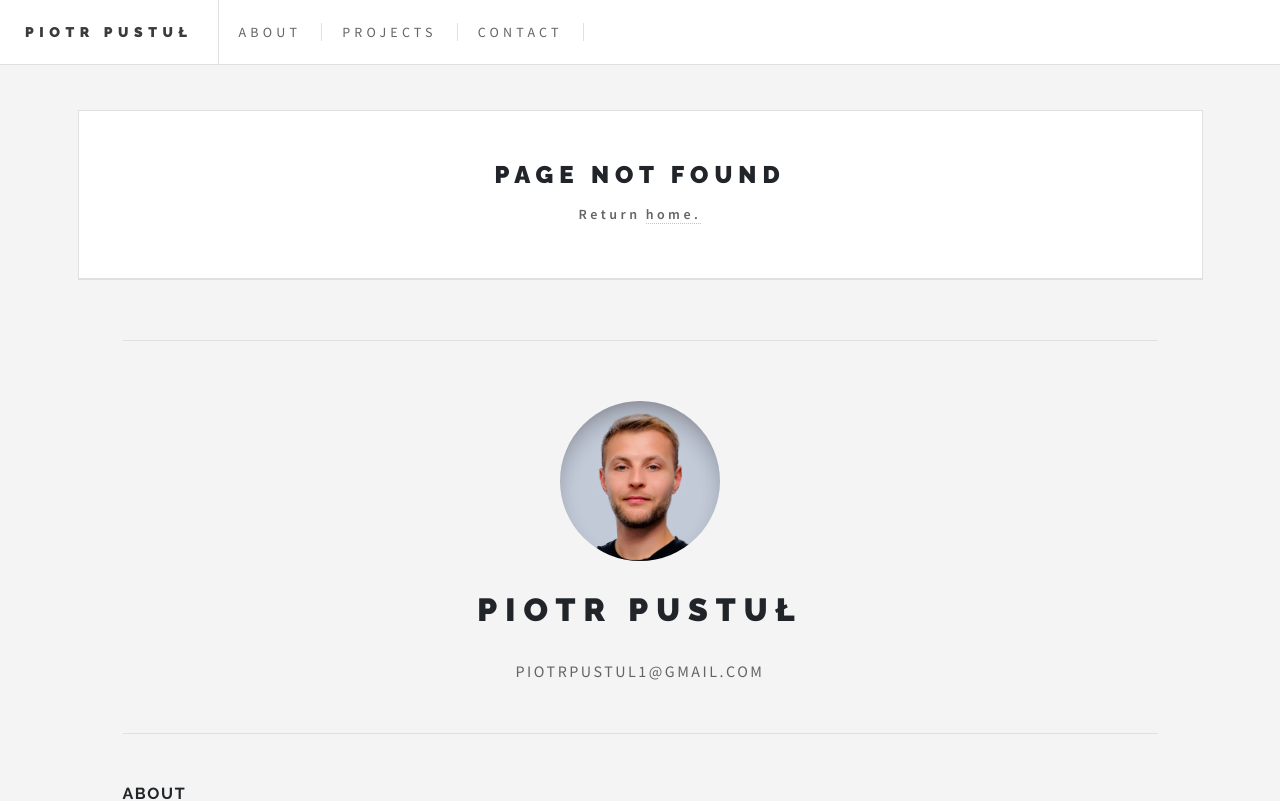
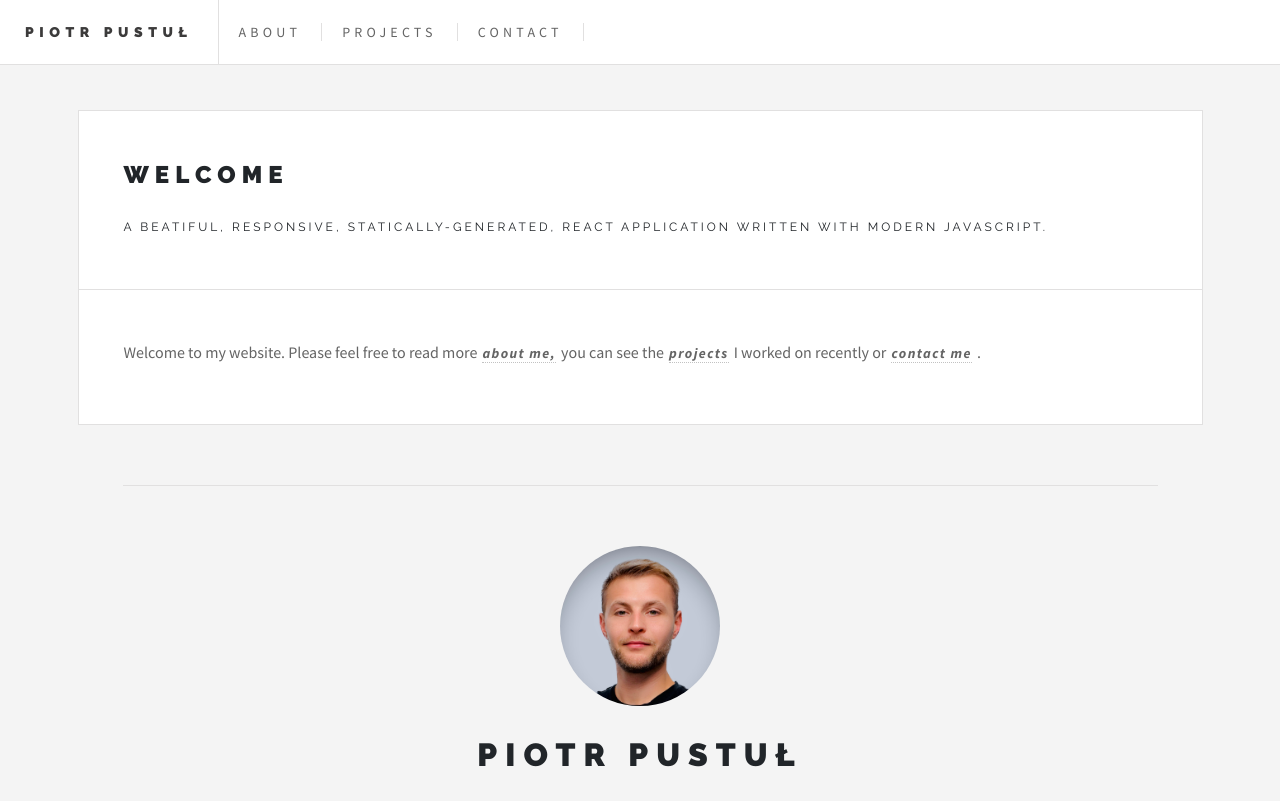
Before and after one commit to PiotrPustul/piotrpustul, a React (Create React App) app: page / in a window 1280 px wide. Shown: the top 801 px of the page. Built offline with nearby package versions, Linux system fonts and the light colour scheme.

Commit message:
link changes

```diff
--- a/src/js/components/FooterIcons.js
+++ b/src/js/components/FooterIcons.js
@@ -7,7 +7,7 @@ const FooterIcons = () => {
   return (
     <ul className="icons">
       <li>
-        <a href="https://github.com/pepe199111">
+        <a href="https://github.com/piotrpustul">
           <FaGithub size={25} />
         </a>
       </li>
--- a/src/js/components/Header.js
+++ b/src/js/components/Header.js
@@ -7,7 +7,7 @@ const Header = () => {
     <header id="header">
       <div className="header-container">
         <h1 className="index-link">
-          <a href="/piotrpustul">Piotr Pustuł</a>
+          <a href="/">Piotr Pustuł</a>
         </h1>
         <Navigation />
         <Hamburger />
--- a/src/js/components/MainSection.js
+++ b/src/js/components/MainSection.js
@@ -11,7 +11,7 @@ const MainSection = () => {
   return (
     <section id="main-section">
       <Routes>
-        <Route path="/piotrpustul" element={<FrontPage />} />
+        <Route path="/" element={<FrontPage />} />
         <Route path="/about" element={<About />} />
         <Route path="/projects" element={<Projects />} />
         <Route path="/contact" element={<Contact />} />
```
Also changed, not shown: 7 other files (tests, documents, lock files or other folders).
